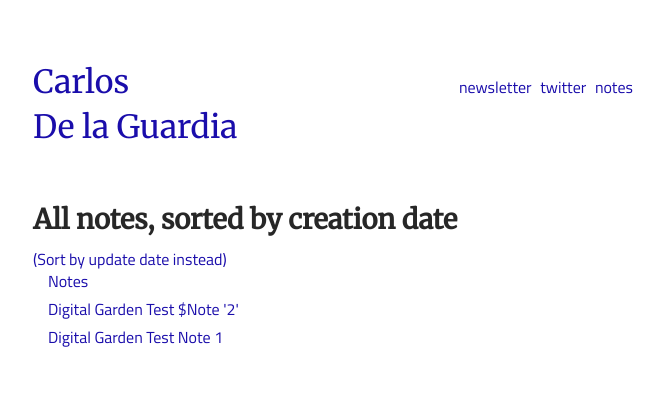
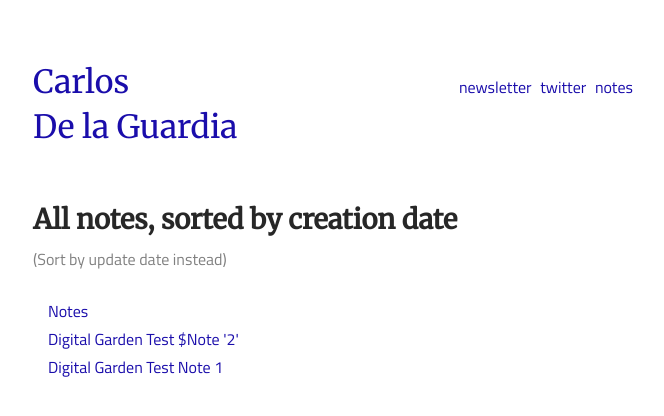
Before and after one commit to dela3499/dela3499.github.io, a Jekyll site: the page built from notes/sorted-by-creation-date.md, in a window 1280 px wide. Shown: the top 416 px of the page, without its empty margins (307-971 px from the left). Built offline with Jekyll 4.4.1, drawn with Linux system fonts in a browser that asks for light colours.

Commit message:
improved layout of list pages

```diff
--- a/_layouts/sort_created.html
+++ b/_layouts/sort_created.html
@@ -3,12 +3,12 @@
 layout: base
 
 ---
-<div class="post">
+<div class="post post__list">
 
     <div class="post__title">
     	<h1>{{ page.title }}</h1>
     </div>
-    <div>
+    <div class="sort">
         <a href="sorted-by-last-edit">(Sort by update date instead)</a>
     </div>
     <!-- <div class="post__date"><p>{{ page.date | date: "%B %e, %Y" }}</p></div> -->
--- a/_layouts/sort_updated.html
+++ b/_layouts/sort_updated.html
@@ -3,12 +3,12 @@
 layout: base
 
 ---
-<div class="post">
+<div class="post post__list">
 
     <div class="post__title">
     	<h1>{{ page.title }}</h1>
     </div>
-    <div>
+    <div class="sort">
         <a href="sorted-by-creation-date">(Sort by creation date instead)</a>
     </div>
     <!-- <div class="post__date"><p>{{ page.date | date: "%B %e, %Y" }}</p></div> -->
--- a/assets/css/main.css
+++ b/assets/css/main.css
@@ -556,3 +556,11 @@ img+em {
 .backlinks a {
     color: grey;
 }
+
+.post__list ul {
+    margin-top: 30px;
+}
+
+.sort a {
+    color: grey;
+}
```
